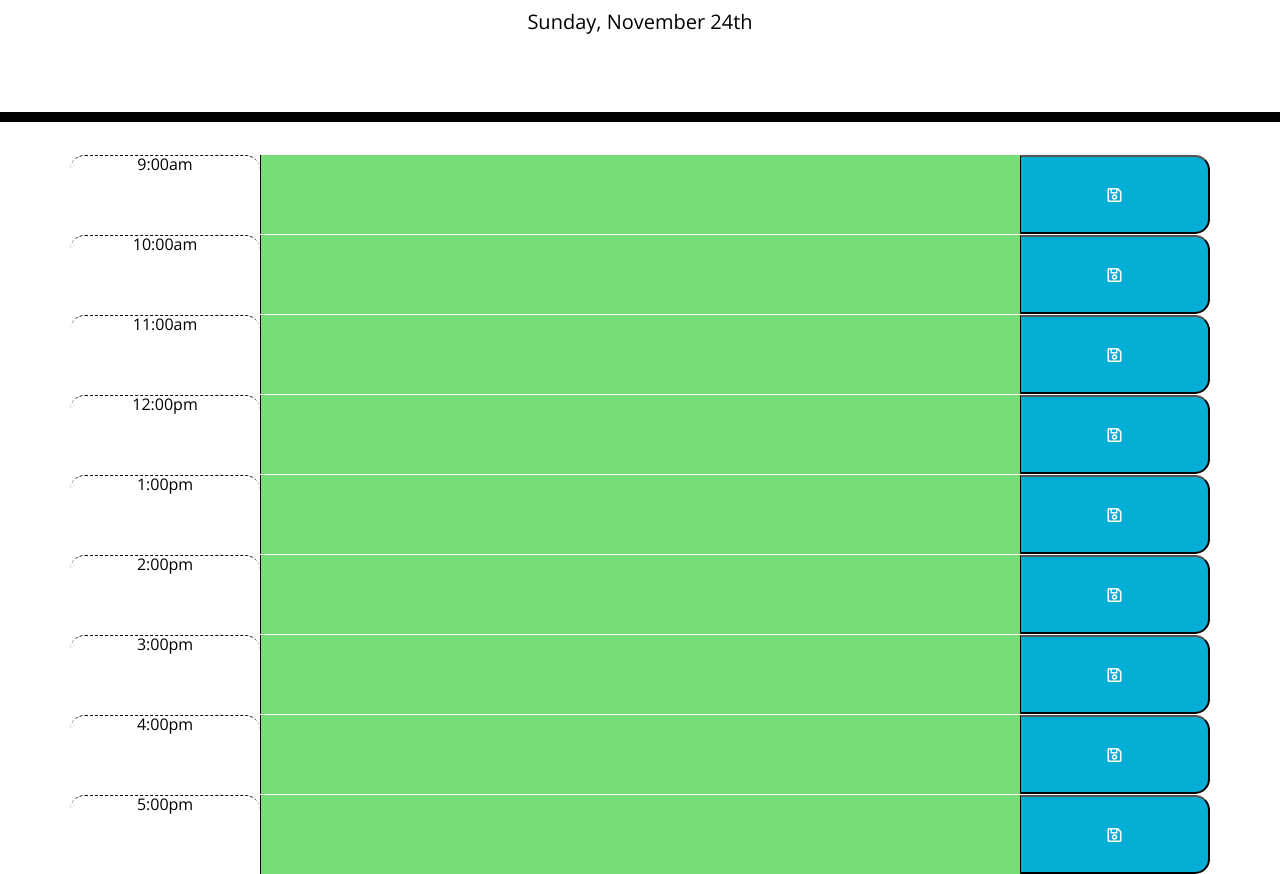
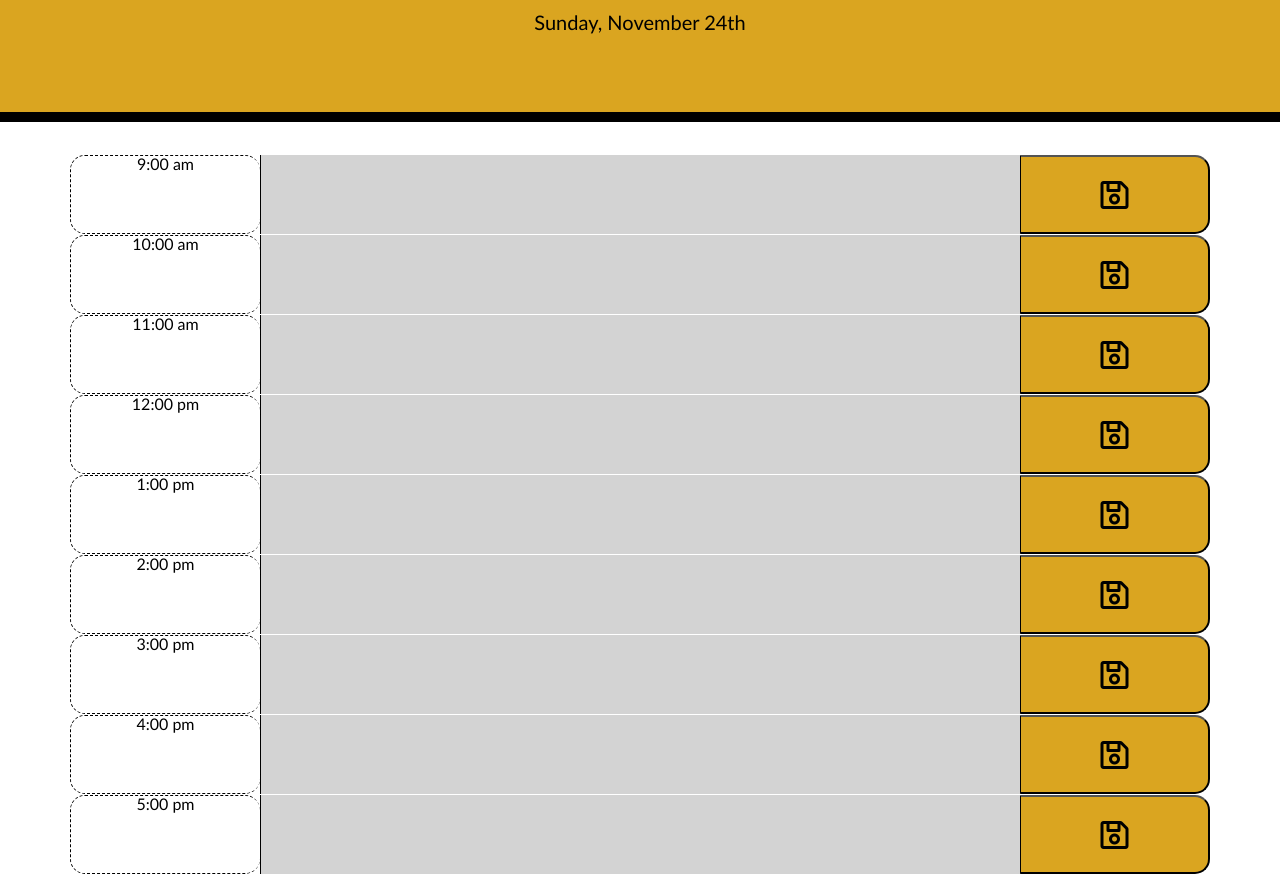
Before and after one commit to carolynttnguyen/Day-Planner-1, a plain HTML site: page index.html in a window 1280 px wide. Shown: the part 182-1056 px from the top of the page. Drawn offline with nearby package versions, Linux system fonts and the light colour scheme.

Commit message:
application completed

```diff
--- a/assets/css/style.css
+++ b/assets/css/style.css
@@ -1,5 +1,5 @@
 body {
-  font-family: 'Open Sans', sans-serif;
+  font-family: 'Trebuchet MS', 'Lucida Sans Unicode', 'Lucida Grande', 'Lucida Sans', Arial, sans-serif;
   font-size: 16px;
   line-height: 1;
 }
@@ -8,14 +8,14 @@ textarea{
   background: transparent;
   border: none;
   resize: none;
-  color: #000000;
+  color: black;
   border-left: 1px solid black;
   padding: 10px;
 }
 
 .jumbotron {
   text-align: center;
-  background-color: transparent;
+  background-color: goldenrod;
   color: black;
   border-radius: 0;
   border-bottom: 10px solid black;
@@ -40,33 +40,33 @@ textarea{
 .hour {
   background-color: #ffffff;
   color: #000000;
-  border-top: 1px dashed #000000;
+  border-top: 1px dashed black;
+  border-bottom: 1px dashed black;
+  border-left: 1px dashed black;
 }
 
 /* update these to the colors that I would like them to be  */
 .past {
   background-color: #d3d3d3;
-  color: white;
+  color: black;
 }
 
 .present {
   background-color: #ff6961;
-  color: white;
+  color: black;
 }
 
 .future {
-  background-color: #77dd77;
-  color: white;
+  background-color: palegoldenrod;
+  color: black;
 }
 
 .saveBtn {
   border-left: 1px solid black;
   border-top-right-radius: 15px;
   border-bottom-right-radius: 15px;
-  background-color: #06AED5;
-  color: white;
-  /* height: 100%;
-  width: 100%; */
+  background-color: goldenrod;
+  color: black;
 }
 
 .saveBtn i:hover {
@@ -74,6 +74,6 @@ textarea{
   transition: all .3s ease-in-out;
 }
 
-
-/* style set ups to block out where the row is */
-/*
+.far {
+  font-size: 200%;
+}
--- a/assets/javascript/script.js
+++ b/assets/javascript/script.js
@@ -11,10 +11,6 @@ var words;
 var hourInfo;
 
 // variables for color coding
-var timeTest = $(".hour").html();
-var realTime = m.format("hh:mm a");
-console.log("Time test" + timeTest);
-console.log("Current Time" + realTime);
 
 
 /////
@@ -29,6 +25,8 @@ console.log("Current Time" + realTime);
 console.log(m.format("dddd, MMMM Do"));
 
 $("#currentDay").text(m.format("dddd, MMMM Do"));
+
+
 
 
 /////
@@ -49,26 +47,40 @@ $("#currentDay").text(m.format("dddd, MMMM Do"));
 // THIS FUNCTION IS NOT WORKING THE WAY I THOUGHT IT WOULD
 // ADDITIONALLY IT NEEDS TO BE CALLED ON DOCUMENT LOAD AND
 // ALSO BE AVAILABLE TO BE CALLED ON SAVE
+
 $(document).ready( function() {
-    $(".input").each(function () {
+    colorChange ();
+    renderText ();
+});
+
+function colorChange () {
+
+    var realTime = moment().hours();
+    // console.log("Time test" + timeTest);
+    console.log("Current Time" + realTime);
+
     //for each of the hours unique positions apply below
     // right now it's applying to all
+    $(".input").each(function () {
+        var timeTest = parseInt($(this).attr("id"));
+        console.log(timeTest);
+
         if (realTime > timeTest) {
-            $(".input").toggleClass("past");
-            console.log("You're on the right path");
+            $(this).removeClass("future");
+            $(this).removeClass("present");
+            $(this).addClass("past");
         } else if (realTime < timeTest) {
-            $(".input").toggleClass("future");
+            $(this).removeClass("present");
+            $(this).removeClass("past");
+            $(this).addClass("future");
         } else {
-            $(".input").toggleClass("present");
+            $(this).removeClass("future");
+            $(this).removeClass("past");
+            $(this).addClass("present");
         }
     });
+}
 
-    // run FUNCTION SAVEWORDS?
-});
-
-// FUNCTION SAVEWORDS
-// Need to change these into a dummy function that refreshes each
-// slot with it's currently stored information
 // var saveWords = JSON.parse(localStorage.getItem("9 am"));
 // $("#nineAm").val("");
 // $("#nineAm").val(saveWords);
@@ -87,6 +99,50 @@ $(".saveBtn").click(function() {
     console.log(hourInfo);
     localStorage.setItem(hourInfo, JSON.stringify(words));
 
-    // run FUNCTION SAVEWORDS
-    // run FUNCTION COLORING
+    colorChange ();
+    renderText ();
 })
+
+// FUNCTION SAVEWORDS
+// Need to change these into a dummy function that refreshes each
+// slot with it's currently stored information
+
+// couldn't for the life of me wrap my head around how to make this
+// a dummy function :(
+function renderText () {
+    var saveWords9 = JSON.parse(localStorage.getItem("9:00 am"));
+    $("#9").val("");
+    $("#9").val(saveWords9);
+
+    var saveWords10 = JSON.parse(localStorage.getItem("10:00 am"));
+    $("#10").val("");
+    $("#10").val(saveWords10);
+
+    var saveWords11 = JSON.parse(localStorage.getItem("11:00 am"));
+    $("#11").val("");
+    $("#11").val(saveWords11);
+
+    var saveWords12 = JSON.parse(localStorage.getItem("12:00 pm"));
+    $("#12").val("");
+    $("#12").val(saveWords12);
+
+    var saveWords1 = JSON.parse(localStorage.getItem("1:00 pm"));
+    $("#13").val("");
+    $("#13").val(saveWords1);
+
+    var saveWords2 = JSON.parse(localStorage.getItem("2:00 pm"));
+    $("#14").val("");
+    $("#14").val(saveWords2);
+
+    var saveWords3 = JSON.parse(localStorage.getItem("3:00 pm"));
+    $("#15").val("");
+    $("#15").val(saveWords3);
+
+    var saveWords4 = JSON.parse(localStorage.getItem("4:00 pm"));
+    $("#16").val("");
+    $("#16").val(saveWords4);
+
+    var saveWords5 = JSON.parse(localStorage.getItem("5:00 pm"));
+    $("#17").val("");
+    $("#17").val(saveWords5);
+}
--- a/index.html
+++ b/index.html
@@ -48,10 +48,10 @@
         <div class="row">
 
           <!-- has a dark border in example -->
-          <div class ="col-2 hour time-block">9:00am</div>
+          <div class ="col-2 hour time-block">9:00 am</div>
 
           <!-- has a white top and bottom border in example -->
-            <textarea id="nineAm" class="col-8 input"></textarea>
+          <textarea id="9" class="col-8 input"></textarea>
 
           <!-- has a white bottom border except for last on in example -->
           <!-- need to update what the icon looks like on hover -->
@@ -62,10 +62,10 @@
         <div class="row">
 
           <!-- has a dark border in example -->
-          <div class ="col-2 hour time-block">10:00am</div>
+          <div class ="col-2 hour time-block">10:00 am</div>
 
           <!-- has a white top and bottom border in example -->
-            <textarea id="tenAm" class=" col-8 input"></textarea>
+            <textarea id="10" class=" col-8 input"></textarea>
 
           <!-- has a white bottom border except for last on in example -->
           <!-- need to update what the icon looks like on hover -->
@@ -76,10 +76,10 @@
         <div class="row">
 
           <!-- has a dark border in example -->
-          <div class ="col-2 hour time-block">11:00am</div>
+          <div class ="col-2 hour time-block">11:00 am</div>
 
           <!-- has a white top and bottom border in example -->
-          <textarea id="elevenAm" class=" col-8 input"></textarea>
+          <textarea id="11" class=" col-8 input"></textarea>
 
           <!-- has a white bottom border except for last on in example -->
           <!-- need to update what the icon looks like on hover -->
@@ -90,10 +90,10 @@
         <div class="row">
 
           <!-- has a dark border in example -->
-          <div class ="col-2 hour time-block">12:00pm</div>
+          <div class ="col-2 hour time-block">12:00 pm</div>
 
           <!-- has a white top and bottom border in example -->
-          <textarea id="twelvePm" class=" col-8 input"></textarea>
+          <textarea id="12" class=" col-8 input"></textarea>
 
           <!-- has a white bottom border except for last on in example -->
           <!-- need to update what the icon looks like on hover -->
@@ -104,10 +104,10 @@
         <div class="row">
 
           <!-- has a dark border in example -->
-          <div class ="col-2 hour time-block">1:00pm</div>
+          <div class ="col-2 hour time-block">1:00 pm</div>
 
           <!-- has a white top and bottom border in example -->
-          <textarea id="onePm" class=" col-8 input"></textarea>
+          <textarea id="13" class=" col-8 input"></textarea>
 
           <!-- has a white bottom border except for last on in example -->
           <!-- need to update what the icon looks like on hover -->
@@ -118,10 +118,10 @@
         <div class="row">
 
           <!-- has a dark border in example -->
-          <div class ="col-2 hour time-block">2:00pm</div>
+          <div class ="col-2 hour time-block">2:00 pm</div>
 
           <!-- has a white top and bottom border in example -->
-          <textarea id="twoPm" class="col-8 input"></textarea>
+          <textarea id="14" class="col-8 input"></textarea>
 
           <!-- has a white bottom border except for last on in example -->
           <!-- need to update what the icon looks like on hover -->
@@ -132,10 +132,10 @@
         <div class="row">
 
           <!-- has a dark border in example -->
-          <div class ="col-2 hour time-block">3:00pm</div>
+          <div class ="col-2 hour time-block">3:00 pm</div>
 
           <!-- has a white top and bottom border in example -->
-          <textarea id="threePm" class=" col-8 input"></textarea>
+          <textarea id="15" class=" col-8 input"></textarea>
 
           <!-- has a white bottom border except for last on in example -->
           <!-- need to update what the icon looks like on hover -->
@@ -146,10 +146,10 @@
         <div class="row">
 
           <!-- has a dark border in example -->
-          <div class ="col-2 hour time-block">4:00pm</div>
+          <div class ="col-2 hour time-block">4:00 pm</div>
 
           <!-- has a white top and bottom border in example -->
-          <textarea id="fourPm" class=" col-8 input"></textarea>
+          <textarea id="16" class=" col-8 input"></textarea>
 
           <!-- has a white bottom border except for last on in example -->
           <!-- need to update what the icon looks like on hover -->
@@ -160,10 +160,10 @@
         <div class="row">
 
           <!-- has a dark border in example -->
-          <div class ="col-2 hour time-block">5:00pm</div>
+          <div class ="col-2 hour time-block">5:00 pm</div>
 
           <!-- has a white top and bottom border in example -->
-          <textarea id="fivePm" class=" col-8 input"></textarea>
+          <textarea id="17" class=" col-8 input"></textarea>
 
           <!-- has a white bottom border except for last on in example -->
           <!-- need to update what the icon looks like on hover -->
```
